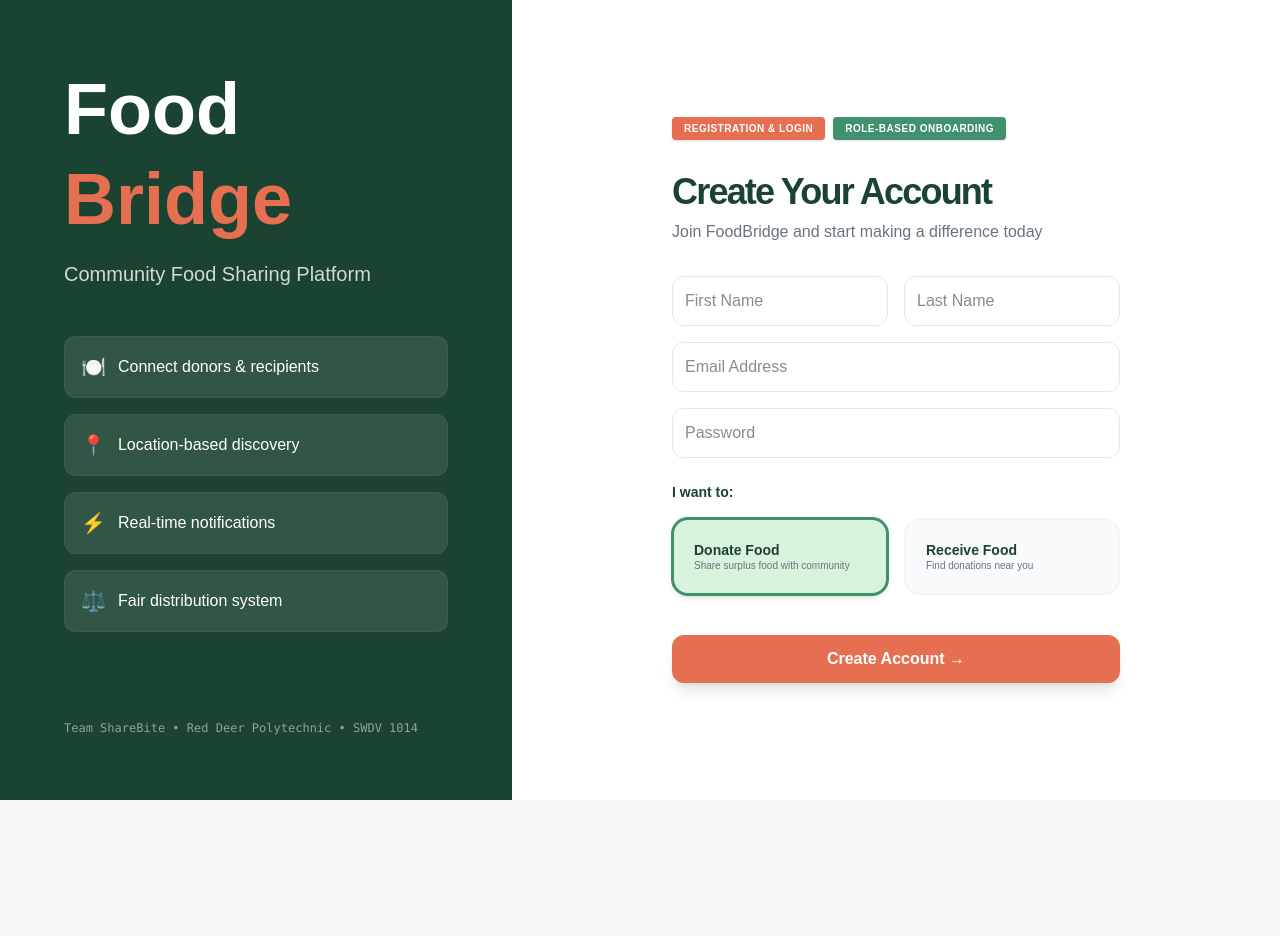
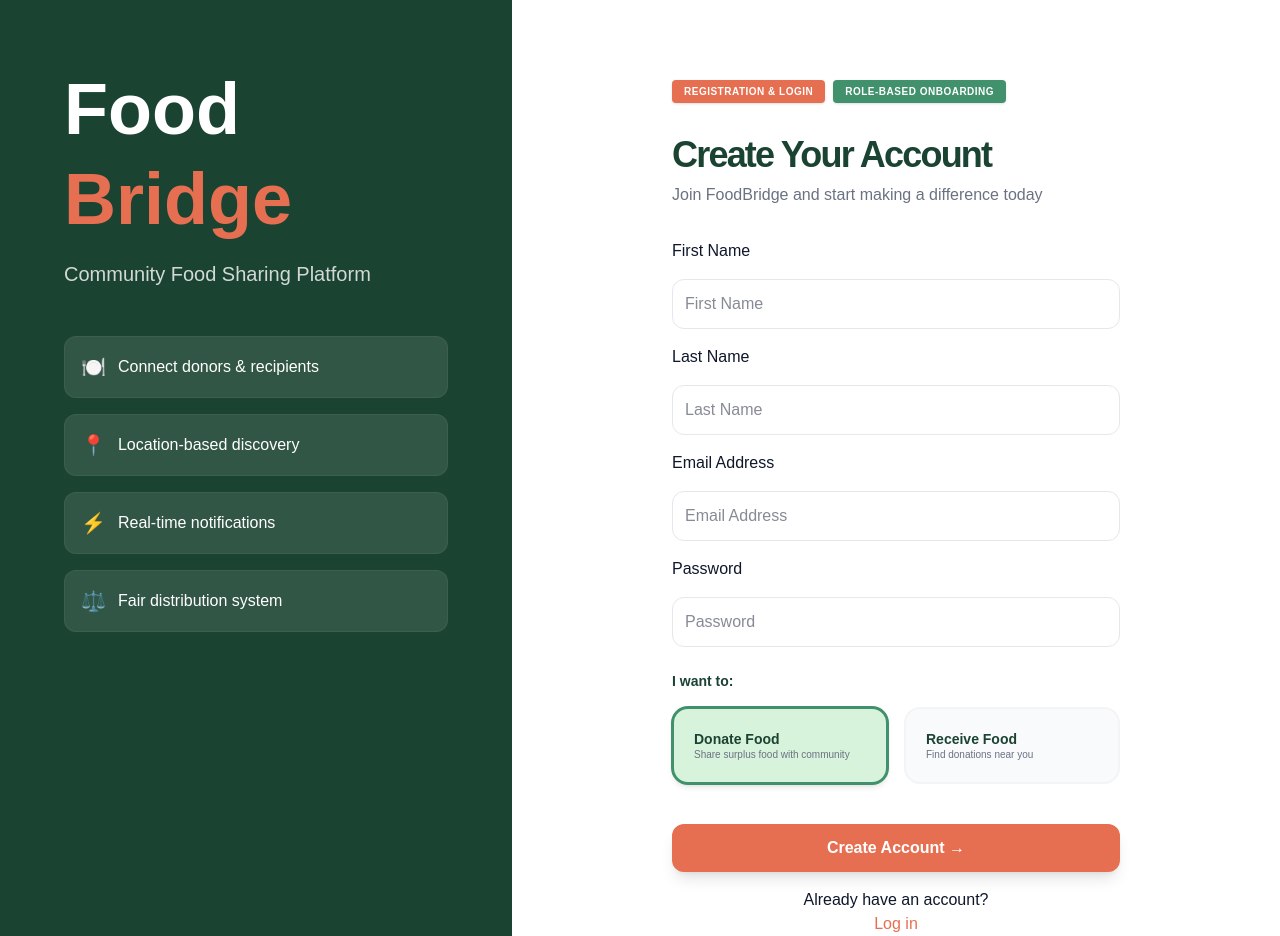
Before and after one commit to lucky-blessed/foodbridge, a React app in the folder frontend/: page /register in a window 1280 px wide. Shown: the top 936 px of the page. Before the commit the page ends 800 px from the top, so only its background shows below. Built offline with nearby package versions, Linux system fonts and the light colour scheme; the HTML template or start-up script is replaced by a standard one.

Commit message:
fix some css

```diff
--- a/frontend/src/pages/Register.jsx
+++ b/frontend/src/pages/Register.jsx
@@ -40,11 +40,17 @@ const Register = () => {
           <p className="text-gray-500 mt-2 mb-8">Join FoodBridge and start making a difference today</p>
 
           <form className="space-y-4">
-            <div className="grid grid-cols-2 gap-4">
+            <div>First Name</div>
+            <div className="grid gap-4">
               <input type="text" placeholder="First Name" className="input-field" />
+            </div>
+            <div>Last Name</div>
+            <div className="grid gap-4">
               <input type="text" placeholder="Last Name" className="input-field" />
             </div>
+            <div>Email Address</div>
             <input type="email" placeholder="Email Address" className="input-field" />
+            <div>Password</div>
             <input type="password" placeholder="Password" className="input-field" />
 
             <p className="text-sm font-bold text-fb-dark pt-2">I want to:</p>
@@ -70,6 +76,9 @@ const Register = () => {
             <button type="submit" className="btn-primary w-full mt-6">
               Create Account →
             </button>
+            <div className="grid place-items-center">
+              Already have an account? <a href="/login" className="text-fb-coral hover:underline">Log in</a>
+            </div>
           </form>
         </div>
       </div>
```
Also changed, not shown: frontend/src/pages/ClaimLimit.jsx (added).
